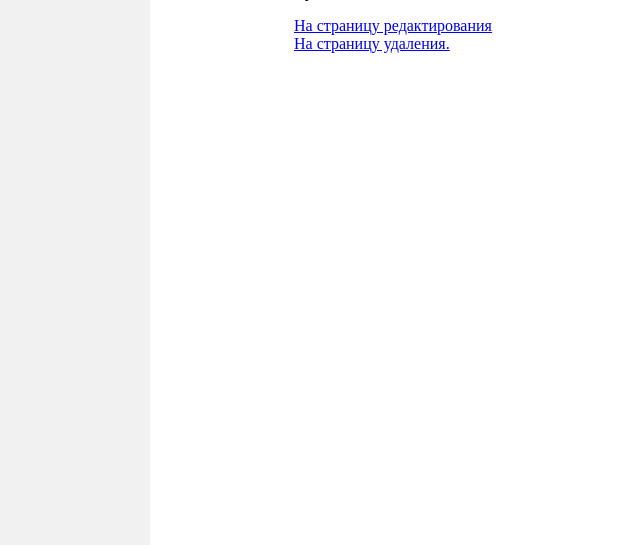
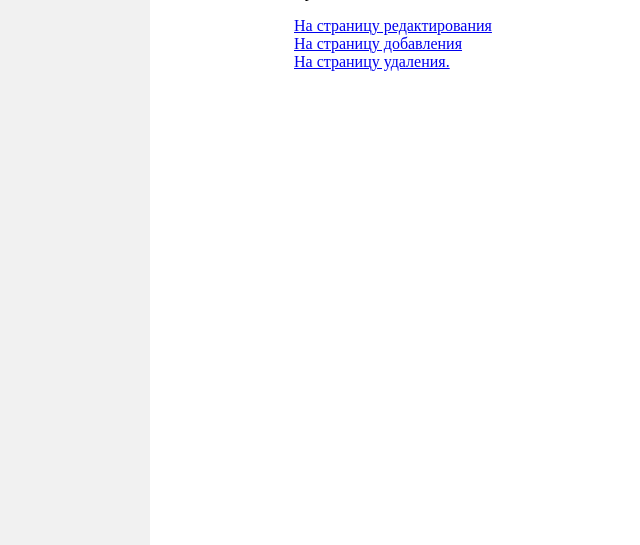
Before and after one commit to arduan/trening_Django, a Django app: template mysite/templates/patients_detail.html in a window 1280 px wide. Shown: the part 355-900 px from the top of the page, without its empty margins (42-682 px from the left). Run offline with Django 3.2, Linux system fonts and the light colour scheme; the template is opened without the code that fills it, so the values that code supplies are empty.

```diff
--- a/mysite/templates/patients_detail.html
+++ b/mysite/templates/patients_detail.html
@@ -16,6 +16,7 @@
     <p>Время -- {{ object.date.time }}</p>
 
     <a href="{% url 'update' patients.pk  %}">На страницу редактирования</a><br>
+    <a href="{% url 'create' %}">На страницу добавления </a><br>
     <a href="{% url 'delete' patients.pk %}">На страницу удаления.</a><br>
 {% endblock %}
 </body>
```
